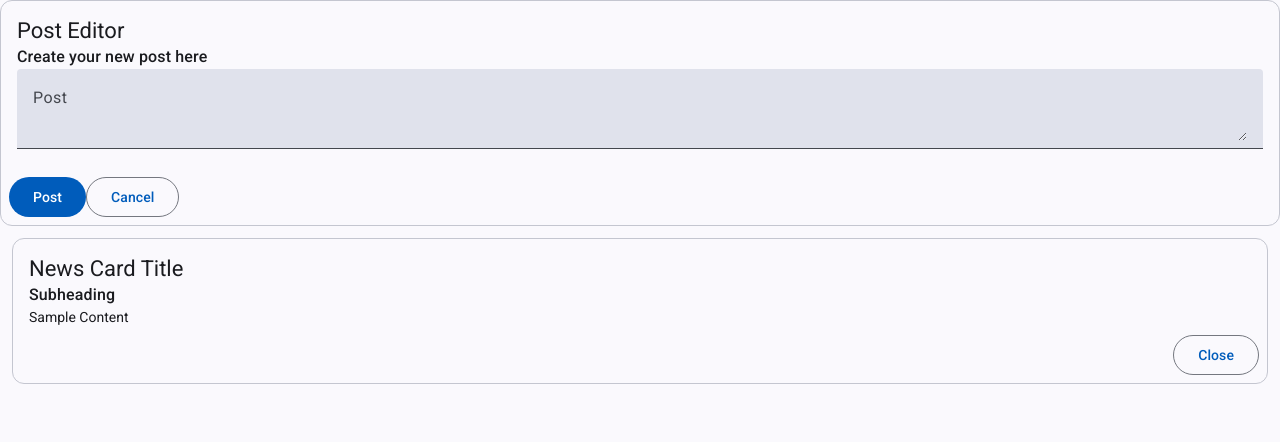
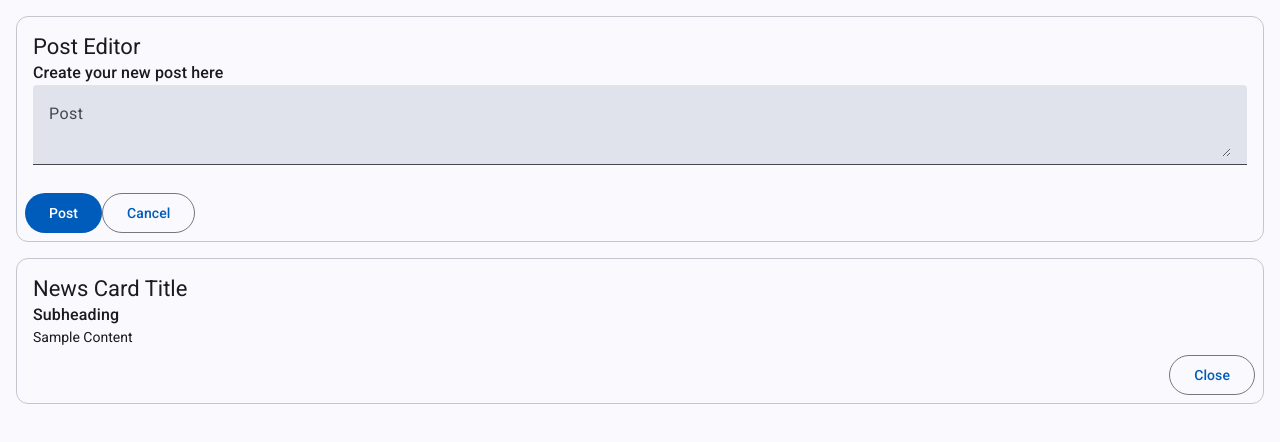
Before and after one commit to varienjanitra/social-media-app, an Angular app in the folder socmed-ui/: page /home in a window 1280 px wide. Shown: the top 442 px of the page. Built offline with nearby package versions, Linux system fonts and the light colour scheme.

Commit message:
socmed-ui: refactored spacing of post-card to home page

```diff
--- a/socmed-ui/src/app/features/postings/components/post-card/post-card.html
+++ b/socmed-ui/src/app/features/postings/components/post-card/post-card.html
@@ -1,4 +1,3 @@
-<div class="p-3">
 <mat-card appearance="outlined">
   <mat-card-header>
     <mat-card-title-group>
@@ -21,4 +20,3 @@
     </mat-card-actions>
   </mat-card-footer>
 </mat-card>
-</div>
--- a/socmed-ui/src/app/pages/home/home.page.html
+++ b/socmed-ui/src/app/pages/home/home.page.html
@@ -1,2 +1,4 @@
-<vxsocmed-post-editor />
-<vxsocmed-posts-card />
+<div class="p-4 flex flex-col space-y-4">
+  <vxsocmed-post-editor />
+  <vxsocmed-posts-card />
+</div>
```
Lines whose indentation alone changed are shown as unchanged.
